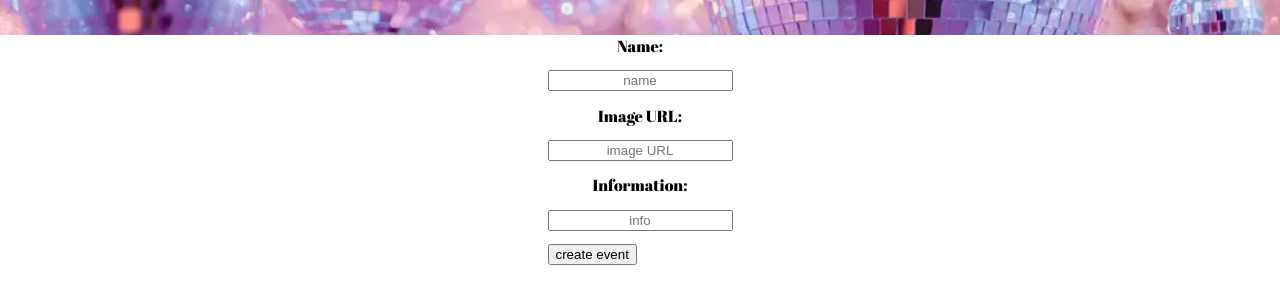
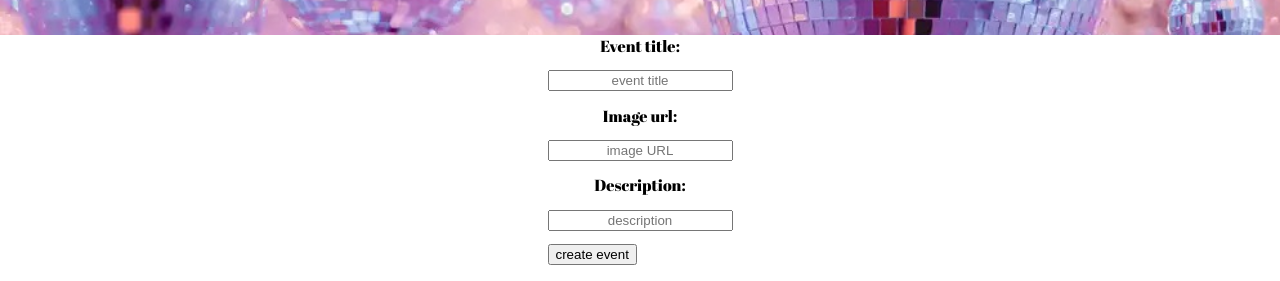
Before and after one commit to ellzmarie/sickening-rails-react-frontend, a React (Create React App) app: page /create in a window 1280 px wide. Shown: the part 397-678 px from the top of the page. Built offline with nearby package versions, Linux system fonts and the light colour scheme; no server answers.

Commit message:
updates create file

```diff
--- a/src/pages/Create.jsx
+++ b/src/pages/Create.jsx
@@ -34,15 +34,15 @@ function Create(props) {
     return (
         <section className="create-page">
              <form onSubmit={handleSubmit}>
-                Name: <input
+                Event title: <input
                     type="text"
-                    value={newForm.name}
-                    name="name"
-                    placeholder="name"
+                    value={newForm.event_title}
+                    name="event_title"
+                    placeholder="event title"
                     required
                     onChange={handleChange}
                 />
-                Image URL:<input
+                Image url:<input
                     type="text"
                     value={newForm.image}
                     name="image"
@@ -50,11 +50,11 @@ function Create(props) {
                     required
                     onChange={handleChange}
                 />
-                Information: <input
+                Description: <input
                     type="text"
-                    value={newForm.info}
-                    name="info"
-                    placeholder="info"
+                    value={newForm.description}
+                    name="description"
+                    placeholder="description"
                     required
                     onChange={handleChange}
                 />
```
